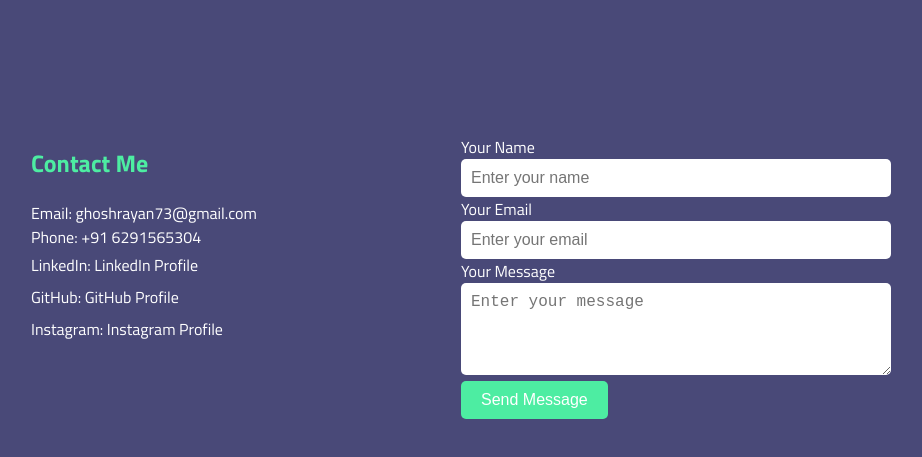
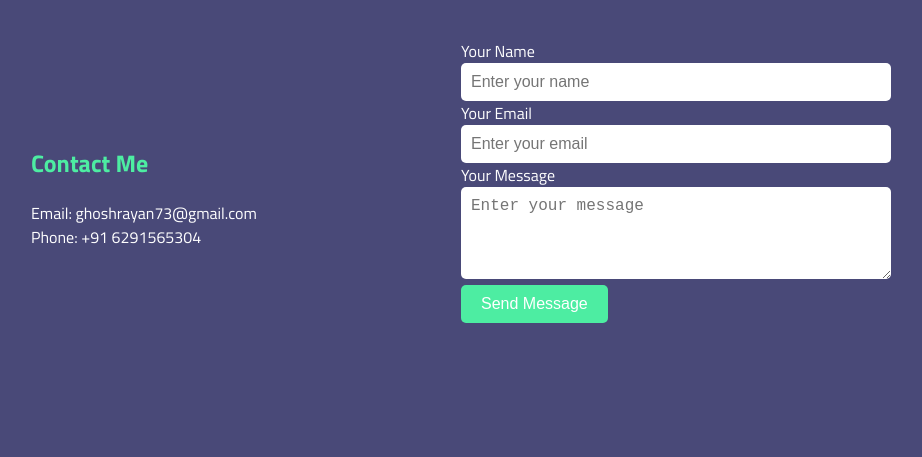
Before and after one commit to Rayan-Ghosh/Portfolio, a plain HTML site: page index.html in a window 1280 px wide. Shown: the part 1693-2150 px from the top of the page, without its empty margins (179-1101 px from the left). After the commit the page ends 2056 px from the top, so only its background shows below. Drawn offline with nearby package versions, Linux system fonts and the light colour scheme.

Commit message:
Update index.html

```diff
--- a/index.html
+++ b/index.html
@@ -114,9 +114,7 @@
             <div class="contact-details">
                 <p>Email: ghoshrayan73@gmail.com</p>
                 <p>Phone: +91 6291565304</p>
-                <p>LinkedIn: <a href="https://www.linkedin.com/in/rayan-ghosh-b3a525289/" target="_blank">LinkedIn Profile</a></p>
-                <p>GitHub: <a href="https://github.com/Rayan-Ghosh" target="_blank">GitHub Profile</a></p>
-                <p>Instagram: <a href="https://www.instagram.com/they.say.hell/" target="_blank">Instagram Profile</a></p>
+
             </div>
             <div class="contact-form">
                 <form action="mailto:ghoshrayan73@gmail.com" method="POST" enctype="text/plain">
```
